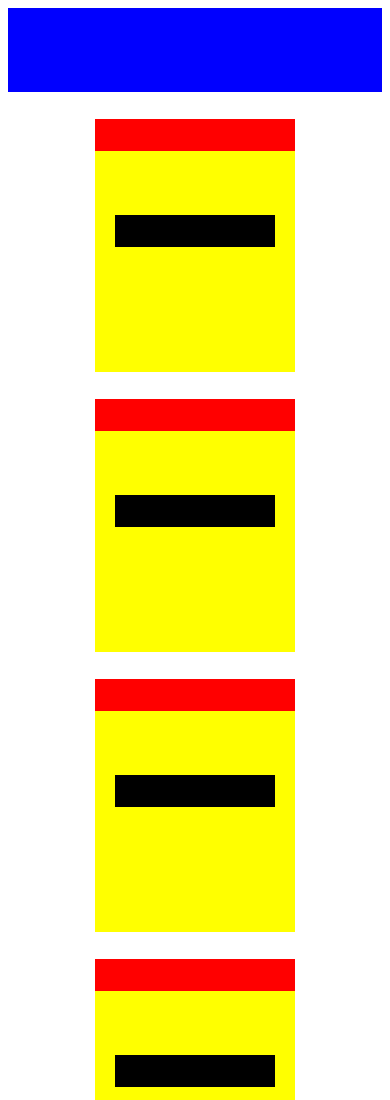
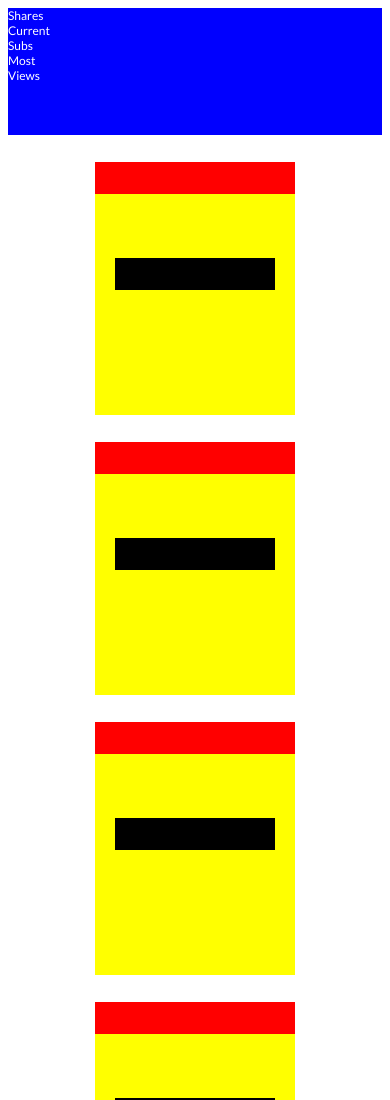
Before and after one commit to shawnmcmahon/static-comp, a plain HTML site: page index.html in a window 390 px wide. Shown: the top 1100 px of the page. Drawn offline with Linux system fonts and the light colour scheme; a web font is replaced by a local one.

```diff
--- a/index.html
+++ b/index.html
@@ -11,9 +11,9 @@
     <main>
       <header>
         <nav>
-          <p id="allTimeSubs"></p>
-          <p id="curentSubs"></p>
-          <p id="mostViews"></p>
+          <p class="nav-text" id="allTimeSubs">Shares</p>
+          <p class="nav-text" id="curentSubs">Current Subs</p>
+          <p class="nav-text" id="mostViews">Most Views</p>
           <p id="adminUsername"></p>
           <img id="logoImage" src="" height="" width="">
         </nav>
--- a/styles.css
+++ b/styles.css
@@ -15,9 +15,10 @@
 header {
   background-color: blue;
   align-items: flex-start;
-  height: 10vh;
+  height: 15vh;
   width: 100%;
-  margin-bottom: 15px
+  margin-bottom: 15px;
+  flex-direction: row;
 }
 
 article {
@@ -31,6 +32,14 @@
   justify-content: center;
   display: flex;
 
+}
+
+p {
+  display: flex;
+}
+
+nav {
+  flex-direction: row;
 }
 
 .background {
@@ -66,4 +75,16 @@
 }
 
 
+
+.nav-text {
+  /* align-self: flex-end; */
+  color: white;
+  /* justify-content: flex-end; */
+  margin: 0px;
+  width: 50px;
+  flex-direction: row;
+  font-size: 12px;
 }
+
+
+}
```
